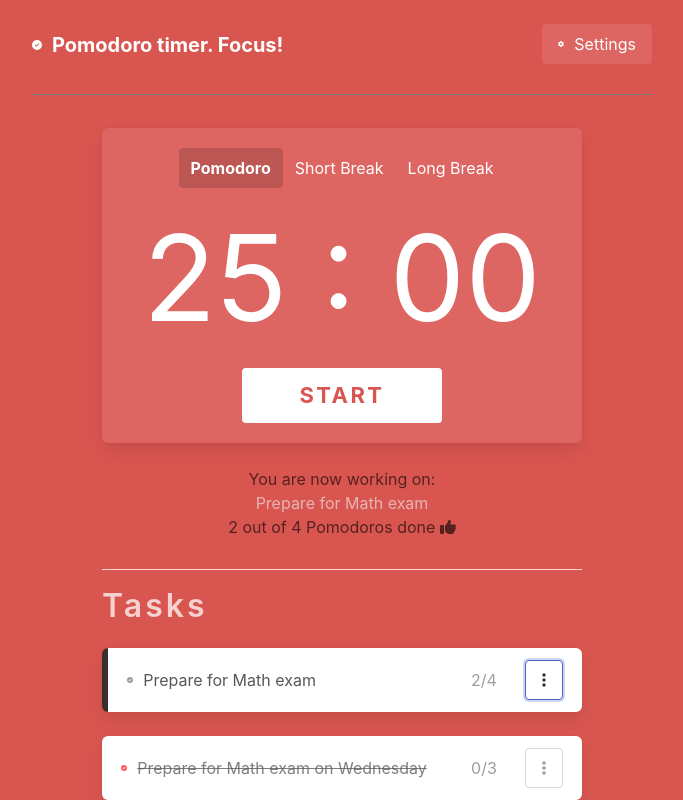
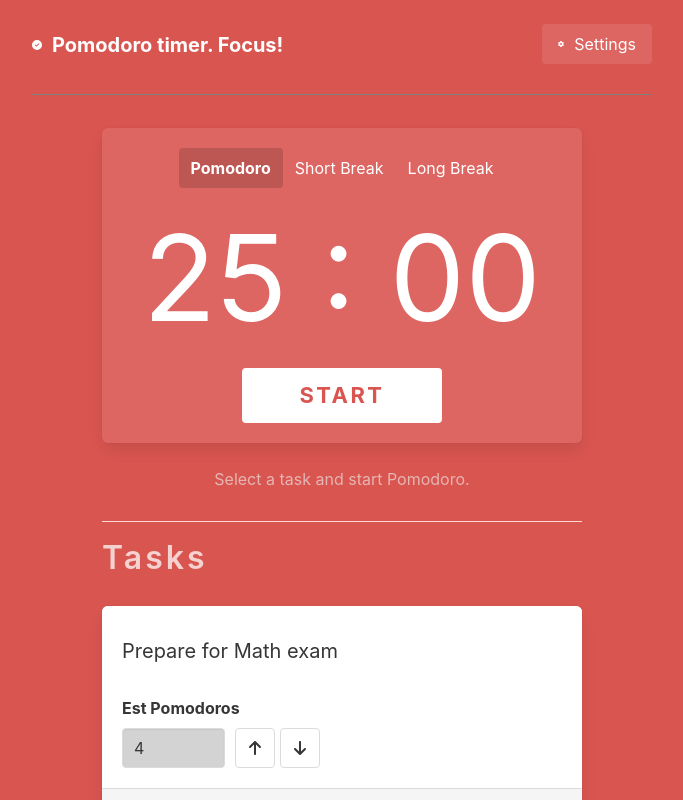
Before and after one commit to klaudiaholyst/Pomodoro, a React (Create React App) app: page / in a window 1280 px wide. Both pictures are taken after a click on the button 841 px from the left and 631 px from the top of the page. Shown: the top 800 px of the page, without its empty margins (298-981 px from the left). Built offline with nearby package versions, Linux system fonts and the light colour scheme.

Commit message:
Edit and delete task

```diff
--- /dev/null
+++ b/src/components/EditTask.tsx
@@ -0,0 +1,153 @@
+import { FontAwesomeIcon } from "@fortawesome/react-fontawesome";
+import { faArrowDown } from "@fortawesome/free-solid-svg-icons";
+import { faArrowUp } from "@fortawesome/free-solid-svg-icons";
+import { useState } from "react";
+
+import "./NewTaskEditTask.css";
+interface Task {
+  id: string;
+  name: string;
+  pomodoroAmount: number;
+  pomodorosDone: number;
+  isDone: boolean;
+}
+interface EditTaskProps {
+  task: Task;
+  setInactive: () => void;
+  editTask: (task: Task) => void;
+  deleteTask: (id: string) => void;
+}
+const EditTask = (props: EditTaskProps) => {
+  const [task, setTask] = useState<string>(props.task.name);
+
+  const [count, setCount] = useState(props.task.pomodoroAmount);
+  const maxCount = 10;
+  const minCount = 1;
+  const incrementCount = () => {
+    if (count < maxCount) {
+      setCount((currValue) => currValue + 1);
+    }
+  };
+
+  const decrementCount = () => {
+    if (count > minCount) {
+      setCount((currValue) => currValue - 1);
+    }
+  };
+
+  const handleCount = (e: React.ChangeEvent<HTMLInputElement>) => {
+    const value = Number(e.target.value);
+    if (value >= minCount && value <= maxCount) {
+      setCount(value);
+    }
+  };
+
+  const handleTaskName = (e: React.ChangeEvent<HTMLInputElement>) => {
+    setTask(e.target.value);
+  };
+
+  const handleFormReset = () => {
+    setCount(1);
+    setTask("");
+  };
+
+  const handleCloseComponent = () => {
+    handleFormReset();
+    props.setInactive();
+  };
+
+  const handleEditTask = (e: React.FormEvent<HTMLFormElement>) => {
+    e.preventDefault();
+
+    props.editTask({
+      id: props.task.id,
+      name: task,
+      pomodoroAmount: count,
+      pomodorosDone: props.task.pomodorosDone,
+      isDone: props.task.isDone,
+    });
+    handleCloseComponent();
+  };
+
+  const handleDeleteTask = (e: React.MouseEvent<HTMLButtonElement>) => {
+    e.preventDefault();
+    props.deleteTask(props.task.id);
+    handleCloseComponent();
+  };
+  return (
+    <li key={props.task.id}>
+      <div className="containerNarrow box modal-card addTaskContainer">
+        <form onSubmit={handleEditTask}>
+          <div className="modal-card-body taskQuestion">
+            <input
+              className="input is-medium input--noBorder "
+              placeholder="What are your working on?"
+              autoFocus
+              value={task}
+              onChange={handleTaskName}
+            ></input>
+          </div>
+
+          <div className="modal-card-body">
+            <label className="label">Est Pomodoros</label>
+            <div>
+              <input
+                className="input input--small"
+                type="number"
+                max={10}
+                min={1}
+                value={count}
+                onChange={handleCount}
+              />
+              <button
+                className="button button--arrow"
+                onClick={incrementCount}
+                type="button"
+              >
+                <span className="icon">
+                  <FontAwesomeIcon icon={faArrowUp} />
+                </span>
+              </button>
+              <button
+                className="button button--arrow"
+                onClick={decrementCount}
+                type="button"
+              >
+                <span className="icon">
+                  <FontAwesomeIcon icon={faArrowDown} />
+                </span>
+              </button>
+            </div>
+          </div>
+          <div className="modal-card-foot buttons">
+            <button
+              type="button"
+              className="button button--cancel"
+              onClick={handleDeleteTask}
+            >
+              Delete
+            </button>
+            <div>
+              <button
+                type="button"
+                className="button button--cancel"
+                onClick={handleCloseComponent}
+              >
+                Cancel
+              </button>
+              <button
+                type="submit"
+                className="button button--save"
+                disabled={task.trim() === ""}
+              >
+                Save
+              </button>
+            </div>
+          </div>
+        </form>
+      </div>
+    </li>
+  );
+};
+
+export default EditTask;
--- a/src/components/NewTask.tsx
+++ b/src/components/NewTask.tsx
@@ -5,7 +5,8 @@ import { useState } from "react";
 
 import { v4 as uuidv4 } from "uuid";
 
-import "./NewTask.css";
+import "./NewTaskEditTask.css";
+
 interface NewTaskProps {
   setInactive: () => void;
   addNewTask: (task: {
--- a/src/components/NewTask.css
+++ b/src/components/NewTaskEditTask.css
@@ -18,7 +18,10 @@
   margin-right: 5px;
   background-color: #c8c8c8c9;
 }
-
+.buttons {
+  display: flex;
+  justify-content: space-between;
+}
 .button--arrow {
   margin-left: 5px;
 }
--- a/src/components/Tasks.tsx
+++ b/src/components/Tasks.tsx
@@ -6,6 +6,7 @@ import { faCircleCheck } from "@fortawesome/free-solid-svg-icons";
 import { faCirclePlus } from "@fortawesome/free-solid-svg-icons";
 
 import NewTask from "./NewTask";
+import EditTask from "./EditTask";
 
 interface Todo {
   id: string;
@@ -48,12 +49,30 @@ const Tasks = (props: TasksProps) => {
   const [addNewTaskComponentActive, setAddNewTaskComponentActive] =
     useState(false);
 
+  const [editingTaskId, setEditingTaskId] = useState<string>("");
+
+  const handleEditTaskComponent = (id: string) => {
+    setEditingTaskId(id);
+  };
+
+  const handleEditTask = (task: Todo) => {
+    setTodos((prevState) => {
+      const newTodos = [...prevState];
+      const index = newTodos.findIndex((item) => item.id === task.id);
+      newTodos[index] = task;
+      return newTodos;
+    });
+  };
   const handleAddNewTaskComponent = () => {
     setAddNewTaskComponentActive((prevState) => !prevState);
   };
 
   const handleAddNewTask = (task: Todo) => {
     setTodos((prevTodos) => [...prevTodos, task]);
+  };
+
+  const handleDeleteTask = (id: string) => {
+    setTodos((prevState) => [...prevState].filter((item) => item.id !== id));
   };
 
   const handleSelectTask = (id: string) => {
@@ -83,7 +102,16 @@ const Tasks = (props: TasksProps) => {
     <div className="containerNarrow">
       <h2 className="title">Tasks</h2>
       <ul className="ul">
-        {todos.map((todo) => (
+        {todos.map((todo) =>
+          editingTaskId === todo.id ? (
+            <EditTask
+              key={todo.id}
+              task={todo}
+              setInactive={() => setEditingTaskId("")}
+              editTask={(task) => handleEditTask(task)}
+              deleteTask={(id) => handleDeleteTask(id)}
+            />
+          ) : (
             <li
               key={todo.id}
               className={`box is-fullwidth li ${
@@ -108,12 +136,19 @@ const Tasks = (props: TasksProps) => {
                 <p>
                   {todo.pomodorosDone}/{todo.pomodoroAmount}
                 </p>
-              <button className="button dotsIcon">
+                <button
+                  className="button dotsIcon"
+                  onClick={(e) => {
+                    e.stopPropagation();
+                    handleEditTaskComponent(todo.id);
+                  }}
+                >
                   <FontAwesomeIcon icon={faEllipsisVertical} />
                 </button>
               </div>
             </li>
-        ))}
+          )
+        )}
       </ul>
       {addNewTaskComponentActive ? (
         <NewTask
```
Lines whose indentation alone changed are shown as unchanged.
